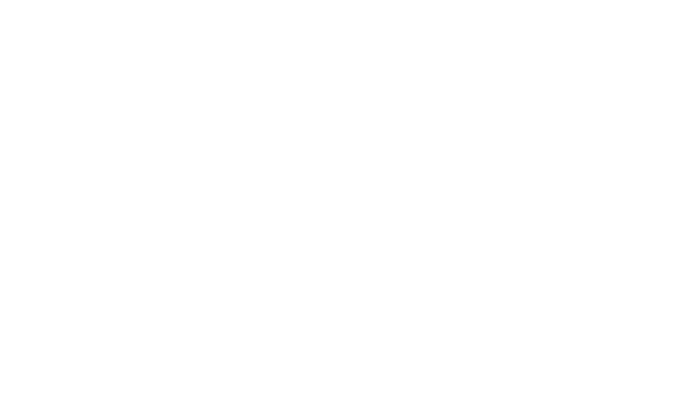
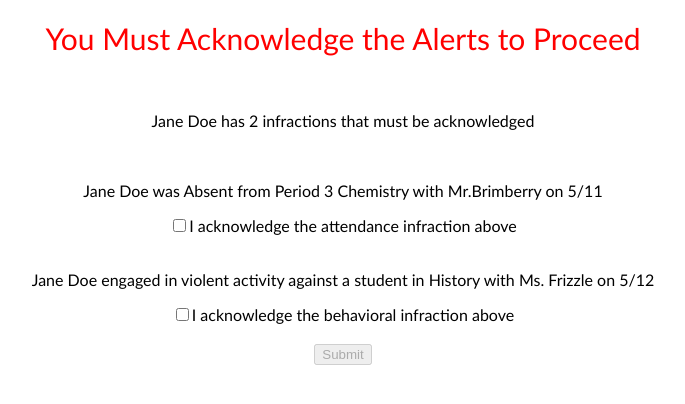
Before and after one commit to bruteforceproject/PortalEd, a React (Create React App) app in the folder frontend/: page /acknowledgeView in a window 1280 px wide. Before the commit this address had no page. Shown: the top 404 px of the page, without its empty margins (297-982 px from the left). Built offline with nearby package versions, Linux system fonts and the light colour scheme.

Commit message:
creating the acknowledgement view
very bare bones right now (will style more later)

```diff
--- a/frontend/src/App.js
+++ b/frontend/src/App.js
@@ -2,12 +2,15 @@
 import './App.css';
 import React from "react";
 import {Routes, Route} from "react-router-dom";
+
+//import { BrowserRouter as Router, Route, Switch } from 'react-router-dom';
 
 //import studentOverview from './Components/studentOverview'
 import StudentHistory from './components/studentHistory';
 import studentOverview from './components/studentOverview'
 import teacherView from './components/teacherView'
 import parentView from './components/parentView'
+import AcknowledgeView from './components/acknowledgeView'
 import parentstudentView from './components/parentstudentView'
 import home from './components/home'
 import CounselorView from './components/counselorView';
@@ -34,6 +37,7 @@
             <Route  exact path="/counselorView" Component={CounselorView} />
             <Route  exact path="/teacherView" Component={teacherView} />
             <Route  exact path="/parentView" Component={parentView} />
+            <Route  exact path="/acknowledgeView" Component={AcknowledgeView} />
             <Route  exact path="/parentstudentView" Component={parentstudentView} />
             <Route  exact path="/studentHistory" element={<StudentHistory />} />
         </Routes>
--- /dev/null
+++ b/frontend/src/components/acknowledgeView.css
@@ -0,0 +1,33 @@
+.acknowledge-view h1 {
+    font-size: 30px;
+    color: red;
+  }
+
+  .custom-checkbox {
+    position: relative;
+    display: inline-block;
+    width: 24px;
+    height: 24px;
+    border: 1px solid red;
+    border-radius: 4px;
+  }
+
+  .custom-checkbox input[type="checkbox"] {
+    display: none;
+  }
+
+  .custom-checkbox::before {
+    content: "";
+    position: absolute;
+    top: 2px;
+    left: 2px;
+    width: 18px;
+    height: 18px;
+    background-color: white;
+    border-radius: 4px;
+    transition: background-color 0.3s ease;
+  }
+
+  .custom-checkbox input[type="checkbox"]:checked + .custom-checkbox::before {
+    background-color: red;
+  }
--- /dev/null
+++ b/frontend/src/components/acknowledgeView.js
@@ -0,0 +1,54 @@
+import React, { useState } from 'react';
+import { useNavigate } from 'react-router-dom';
+import './acknowledgeView.css';
+
+const AcknowledgeView = () => {
+  const [checkbox1, setCheckbox1] = useState(false);
+  const [checkbox2, setCheckbox2] = useState(false);
+  const navigate = useNavigate();
+
+  const proceedToNextView = () => {
+    if (checkbox1 && checkbox2) {
+      navigate('/parentstudentView');
+    }
+  };
+
+  return (
+    <div className="acknowledge-view">
+      <h1>You Must Acknowledge the Alerts to Proceed</h1>
+      <br></br>
+      <p> Jane Doe has 2 infractions that must be acknowledged</p>
+      <label>
+        <br></br>
+        <p>Jane Doe was Absent from Period 3 Chemistry with Mr.Brimberry on 5/11</p>
+
+        <input
+          type="checkbox"
+          checked={checkbox1}
+          onChange={() => setCheckbox1(!checkbox1)}
+        />
+
+
+         I acknowledge the attendance infraction above
+      </label>
+      <br />
+      <label>
+        <br></br>
+        <p>Jane Doe engaged in violent activity against a student in History with Ms. Frizzle on 5/12 </p>
+        <input
+          type="checkbox"
+          checked={checkbox2}
+          onChange={() => setCheckbox2(!checkbox2)}
+        />
+        I acknowledge the behavioral infraction above
+      </label>
+      <br />
+      <br></br>
+      <button onClick={proceedToNextView} disabled={!checkbox1 || !checkbox2}>
+        Submit
+      </button>
+    </div>
+  );
+};
+
+export default AcknowledgeView;
--- a/frontend/src/components/parentView.js
+++ b/frontend/src/components/parentView.js
@@ -39,7 +39,7 @@
       <div className="header">Portal Ed</div>
       <div className="header-2">Parent Name</div>
       <div className="button-container">
-      <Link to="/parentstudentView" className="my-button" id="textLength">
+      <Link to="/acknowledgeView" className="my-button" id="textLength">
       <div>
       <span>Student Name</span>
       <span className="student-id">2 Unacknowledged Alerts!</span>
```
